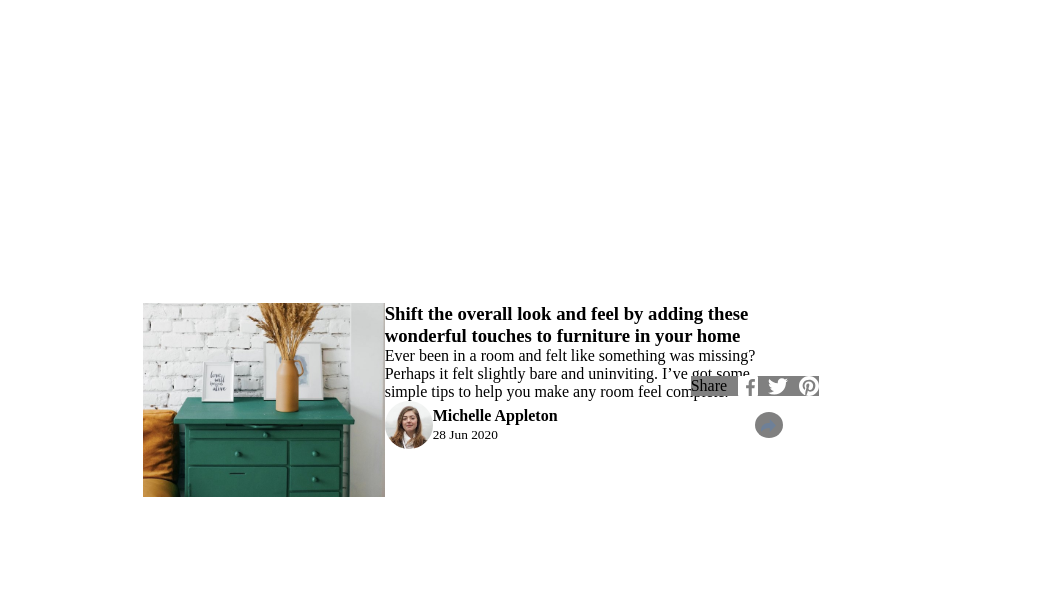
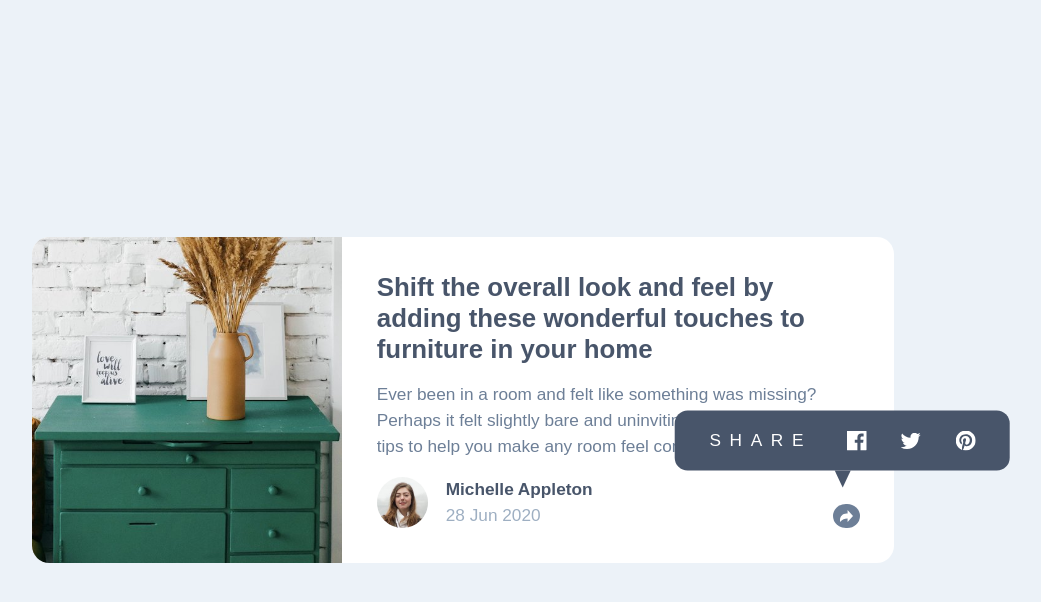
Before and after one commit to Shuffling9013/article_preview_component, a website with bundled scripts: page src/index.html in a window 1280 px wide. Both pictures are taken after a click on the button "share-button". Shown: the whole page, without its empty margins (177-1218 px from the left). Built offline with nearby package versions, Linux system fonts and the light colour scheme; files whose address does not match are found by name.

Commit message:
Adjust style

```diff
--- a/package.json
+++ b/package.json
@@ -9,6 +9,7 @@
   },
   "devDependencies": {
     "@biomejs/biome": "^2.3.8",
+    "@fontsource-variable/manrope": "^5.2.8",
     "@types/bun": "^1.3.3"
   },
   "peerDependencies": {
--- a/src/index.css
+++ b/src/index.css
@@ -1,4 +1,5 @@
 @import url("./reset.css");
+@import url("./preset.css");
 @import url("./preview.css");
 @import url("./share_links.css");
 
@@ -7,10 +8,39 @@ body {
   height: 100%;
 }
 
-main {
+body {
   display: flex;
   flex-flow: row wrap;
   justify-content: center;
   align-items: center;
-  height: 100%;
+
+  padding: var(--space-2);
+
+  font-weight: var(--font-weight);
+  font-size: var(--font-size);
+  line-height: var(--line-height-body);
+  font-family: var(--font-family);
+  background-color: var(--light-grayish-blue);
 }
+
+main {
+  position: relative;
+}
+
+h1 {
+  font: var(--font-1);
+  color: var(--very-dark-grayish-blue);
+}
+
+p {
+  font: var(--font-2);
+  color: var(--desaturated-dark-blue);
+}
+
+strong {
+  color: var(--very-dark-grayish-blue);
+}
+
+time {
+  color: var(--grayish-blue);
+}
--- a/src/index.html
+++ b/src/index.html
@@ -43,18 +43,11 @@
               <figcaption>
                 <strong> Michelle Appleton </strong>
                 <br />
-                <small> 28 Jun 2020 </small>
+                <time datetime="2020-06-28"> 28 Jun 2020 </time>
               </figcaption>
             </figure>
 
             <section class="share-links">
-              <button
-                type="button"
-                aria-label="share-button"
-                aria-pressed="false"
-              >
-                <img src="../public/images/icon-share.svg" alt="share icon" />
-              </button>
               <ul aria-label="links-menu" aria-hidden="true">
                 <li>Share</li>
                 <li>
@@ -82,6 +75,13 @@
                   </a>
                 </li>
               </ul>
+              <button
+                type="button"
+                aria-label="share-button"
+                aria-pressed="false"
+              >
+                <img src="../public/images/icon-share.svg" alt="share icon" />
+              </button>
             </section>
           </footer>
         </article>
--- /dev/null
+++ b/src/preset.css
@@ -0,0 +1,31 @@
+@font-face {
+  font-family: "Manrope Variable";
+  font-style: normal;
+  font-display: swap;
+  font-weight: 500 700;
+  src: url("@fontsource-variable/manrope/files/manrope-latin-wght-normal.woff2")
+    format("woff2-variations");
+}
+
+:root {
+  --font-weight: 500;
+  --font-size: clamp(
+    13px,
+    calc(13px + (100vw - 375px) * (18 - 13) / (1440 - 375)),
+    18px
+  );
+  --line-height: 1.2;
+  --line-height-body: 1.5;
+  --font-family: "Manrope Variable", sans-serif;
+
+  --font-1: 700 1.5em / var(--line-height) var(--font-family);
+  --font-2: 500 1em / var(--line-height-body) var(--font-family);
+
+  --space-1: 1em;
+  --space-2: 2em;
+
+  --very-dark-grayish-blue: hsl(217deg 19% 35%);
+  --desaturated-dark-blue: hsl(214deg 17% 51%);
+  --grayish-blue: hsl(212deg 23% 69%);
+  --light-grayish-blue: hsl(210deg 46% 95%);
+}
--- a/src/preview.css
+++ b/src/preview.css
@@ -1,8 +1,24 @@
 .preview {
   display: flex;
   flex-flow: column wrap;
-  container-type: inline-size;
-  width: min(100%, 40em);
+  align-items: center;
+  background-color: #fff;
+  max-width: 50em;
+
+  border-radius: 1em;
+  overflow: hidden;
+}
+
+.preview picture {
+  align-self: stretch;
+}
+
+.preview article {
+  display: flex;
+  flex-flow: column wrap;
+  gap: var(--space-1);
+  padding: var(--space-2);
+  max-width: 100%;
 }
 
 .preview img[alt="article preview"] {
@@ -22,6 +38,7 @@
 }
 
 .preview img[alt="avatar"] {
+  margin-inline-end: var(--space-1);
   max-width: 3em;
   border-radius: 100%;
 }
@@ -30,8 +47,12 @@
   align-content: end;
 }
 
-@media (width >= 26em) {
+@media (width >= 32em) {
   .preview {
     flex-flow: row;
   }
+
+  .preview article {
+    max-width: 32em;
+  }
 }
--- a/src/share_links.css
+++ b/src/share_links.css
@@ -1,35 +1,92 @@
-.share-links {
+article:has(.share-links) {
   position: relative;
 }
 
+.share-links {
+  display: flex;
+  align-items: center;
+  justify-content: end;
+
+  position: absolute;
+  left: 0;
+  bottom: 0;
+
+  padding: var(--space-2);
+  width: 100%;
+
+  background-color: var(--very-dark-grayish-blue);
+}
+
 .share-links [aria-label="share-button"] {
-  display: flex;
-  justify-content: center;
-  align-items: center;
   padding: 0.5em;
+  width: var(--space-2);
   border: none;
   border-radius: 100%;
 }
 
+.share-links [aria-label="share-button"] img {
+  width: 100%;
+}
+
 .share-links [aria-label="links-menu"] {
   display: flex;
+  flex: 1;
   align-items: center;
-  justify-content: space-between;
+  gap: var(--space-2);
 
-  position: absolute;
-  top: 0;
-  left: 0;
-  transform: translateY(calc(-100% - 1em)) translateX(-50%);
+  background-color: var(--very-dark-grayish-blue);
+  color: #fff;
+  text-transform: uppercase;
+  letter-spacing: 0.5em;
+}
 
-  width: 8em;
-
-  background-color: grey;
+.share-links:has([aria-hidden="true"]) {
+  background-color: transparent;
 }
 
 .share-links [aria-hidden="true"] {
-  visibility: hidden;
+  display: none;
 }
 
 .share-links [aria-pressed="true"] {
-  background-color: grey;
+  background-color: var(--desaturated-dark-blue);
 }
+
+.share-links [aria-pressed="true"] img {
+  filter: brightness(99);
+}
+
+@media (width >= 32em) {
+  article:has(.share-links) {
+    position: static;
+  }
+
+  .share-links {
+    background-color: transparent;
+  }
+
+  .share-links [aria-label="links-menu"] {
+    position: absolute;
+    right: 0;
+    transform: translateX(calc(50% - 1.5 * var(--space-2))) translateY(-125%);
+    flex-wrap: wrap;
+
+    padding: var(--space-1) var(--space-2);
+
+    border-radius: 0.75em;
+  }
+
+  .share-links [aria-label="links-menu"]::after {
+    position: absolute;
+    top: 99%;
+    left: 50%;
+    transform: translateX(-50%);
+
+    content: "";
+
+    border-style: solid;
+    border-width: 1em 0.5em 0 0.5em;
+    border-color: var(--very-dark-grayish-blue) transparent transparent
+      transparent;
+  }
+}
```
Also changed, not shown: README.md, 1 other file.
